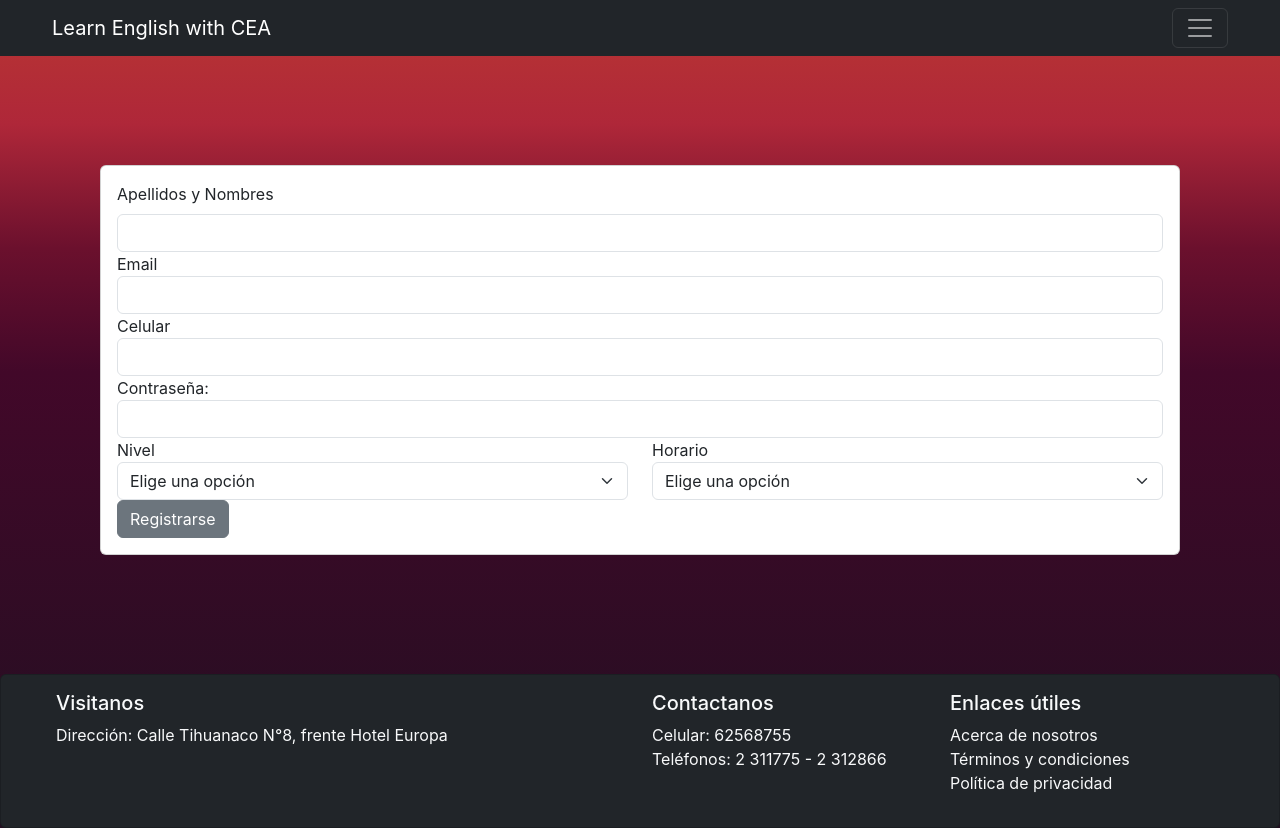
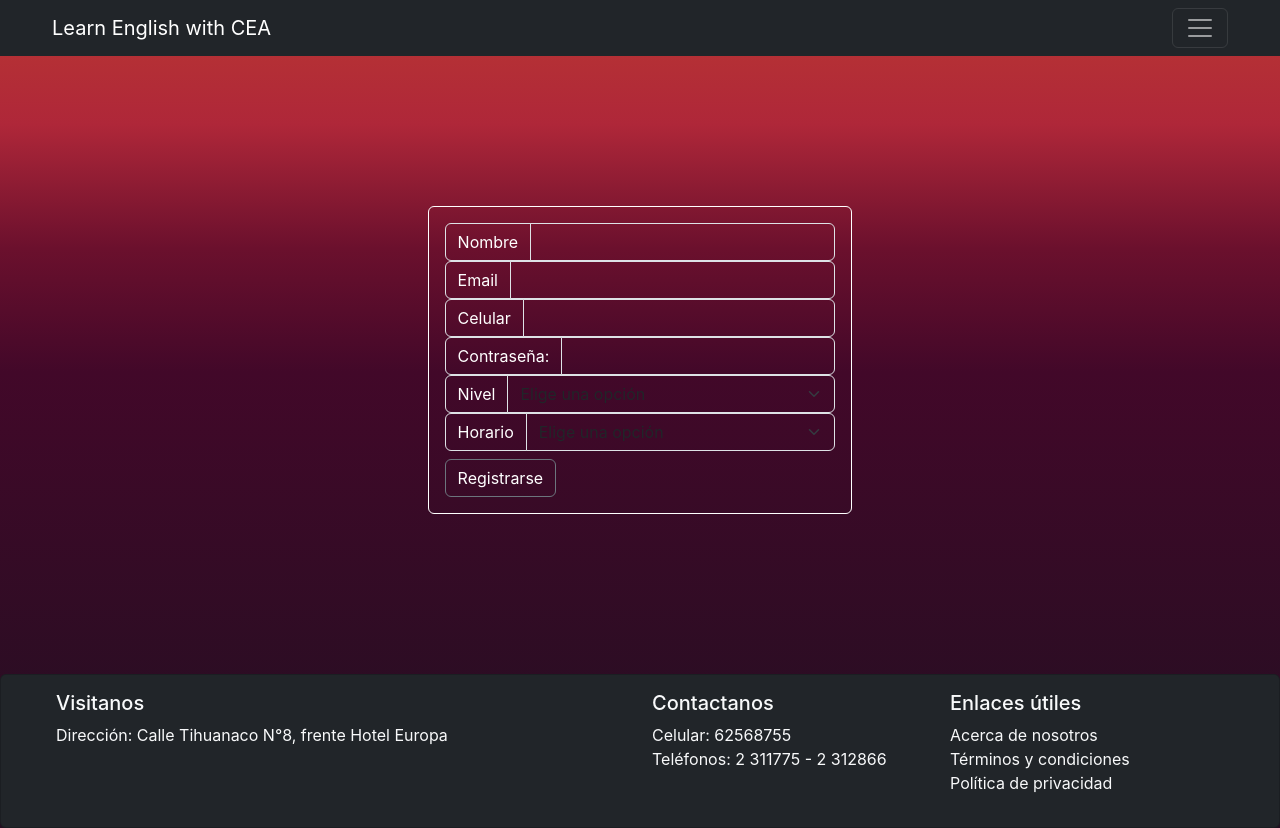
Before and after one commit to Ronald803/learn-english, a React (Create React App) app: page /create-user in a window 1280 px wide. Built offline with nearby package versions, Linux system fonts and the light colour scheme.

Commit message:
login and register added to home page

```diff
--- a/src/App.js
+++ b/src/App.js
@@ -21,8 +21,7 @@ function App() {
         {/* <div className='col-md-3'>
           <Lateral></Lateral>
         </div> */}
-        <div style={{"width":"90%"}}>
-
+        <div>
           <BrowserRouter>
             <Routes>
               <Route path='/' element={<Home></Home>}/>
--- a/src/axiosRequests/Dictionary/axiosServiceDictionary.js
+++ b/src/axiosRequests/Dictionary/axiosServiceDictionary.js
@@ -4,11 +4,11 @@ const url =  'https://www.dictionaryapi.com/api/v3/references';
             //https://www.dictionaryapi.com/api/v3/references/spanish/json/language?key=your-api-key
             //https://www.dictionaryapi.com/api/v3/references/sd4/json/
 export function getMeaningWord(word){
-    console.log({word});
+    //console.log({word});
     return axios.get(`${url}/sd4/json/${word}?key=c9e4a297-dad9-4815-bc33-ce2f93ec4c00`)
 }
 
 export function translateWord(word){
-    console.log({word});
+    //console.log({word});
     return axios.get(`${url}/spanish/json/${word}?key=0b9d5737-40dc-4fe3-9c2f-5e70644601ec`)
 }
--- a/src/components/Carousel.js
+++ b/src/components/Carousel.js
@@ -6,9 +6,6 @@ const Carousel = () => {
       <div class="carousel-inner">
         <div class="carousel-item active">
           <img src="./img/principal.jpg" class="d-block w-100" alt="..." />
-        </div>
-        <div class="carousel-item">
-          <img src="../img/img-portada3.jpg" class="d-block w-100" alt="..." />
         </div>
         <div class="carousel-item">
           <img src="../img/bins.jpg" class="d-block w-100" alt="..." />
--- a/src/components/CreateUserForm.js
+++ b/src/components/CreateUserForm.js
@@ -50,68 +50,60 @@ const CreateUserForm = () => {
         })
     }
     return (
-        <div className='card'>
+        <div className='bg-transparent text-white card border-white'>
             <form
                 onSubmit={handleSubmit}
-                className='card-body'
+                className='bg-transparent text-white card-body'
             >
-                <div>
-                    <label
-                        htmlFor='name'
-                        className='form-label'
-                    >
-                        Apellidos y Nombres
-                    </label>
+                <div className='input-group'>
+                    <span htmlFor='name' className='bg-transparent text-white input-group-text'>Nombre</span>
                     <input
                         type='text'
                         id='name'
                         name='name'
                         onChange={handleChange}
-                        className='form-control'
+                        className='bg-transparent text-white form-control'
                     />
                 </div>
 
-                <div>
-                    <label htmlFor='email'>Email </label>
+                <div className='bg-transparent text-white input-group'>
+                    <span htmlFor='email' className='bg-transparent text-white input-group-text'>Email </span>
                     <input
                         type='text'
                         id='email'
                         name='email'
                         onChange={handleChange}
-                        className='form-control'
+                        className='bg-transparent text-white form-control'
                     />
                 </div>
 
-                <div>
-                    <label htmlFor='cellphone'>Celular </label>
+                <div className='bg-transparent text-white input-group'>
+                    <span htmlFor='cellphone' className='bg-transparent text-white input-group-text'>Celular </span>
                     <input
                         type='text'
                         id='cellphone'
                         name='cellphone'
                         onChange={handleChange}
-                        className='form-control'
+                        className='bg-transparent text-white form-control'
                     />
                 </div>
-
-                <div>
-                    <label htmlFor='password'>Contraseña:</label>
+                <div className='bg-transparent text-white input-group'>
+                    <span htmlFor='password' className='bg-transparent text-white input-group-text'>Contraseña:</span>
                     <input
                         type='password'
                         id='password'
                         name='password'
                         onChange={handleChange}
-                        className='form-control'
+                        className='bg-transparent text-white form-control'
                     />
                 </div>
-
-                <div className='row'>
-                    <div className='col'>
-                        <label htmlFor='level'>Nivel </label>
+                <div className='bg-transparent text-white input-group'>
+                    <span htmlFor='level' className='bg-transparent text-white input-group-text'>Nivel </span>
                     <select
                         name='level'
                         id='level'
                         onChange={handleChange}
-                            className='col form-select'
+                        className='bg-transparent form-select'
                     >
                         <option value="">Elige una opción</option>
                         <option value='Básico'>Básico</option>
@@ -120,13 +112,13 @@ const CreateUserForm = () => {
                         <option value='Medio II'>Medio II</option>
                     </select>
                 </div>
-                    <div className='col'>
-                        <label htmlFor='schedule'>Horario</label>
+                <div className='bg-transparent text-white input-group'>
+                    <span htmlFor='schedule' className='bg-transparent text-white input-group-text'>Horario</span>
                         <select
                             name='schedule'
                             id='schedule'
                             onChange={handleChange}
-                                className='form-select'
+                            className='bg-transparent form-select'
                         >
                             <option value="">Elige una opción</option>
                             <option value='Mañana'>Mañana</option>
@@ -134,10 +126,7 @@ const CreateUserForm = () => {
                             <option value='Noche'>Noche</option>
                         </select>
                 </div>
-                </div>
-
-
-                <button className='btn btn-secondary'>Registrarse</button>
+                <button className='bg-transparent text-white mt-2 btn btn-secondary'>Registrarse</button>
             </form>
         </div>
 
--- a/src/components/Dictionary.js
+++ b/src/components/Dictionary.js
@@ -16,7 +16,7 @@ export default function Dictionary() {
             .then(response=>{
                 console.log(response.data);
                 if(response.data[0].shortdef){
-                    response.data.map(element=>{aux.push(element.shortdef[0])})
+                    response.data.map(element=>{aux.push(`${element.hwi.hw}(${element.fl}): ${element.shortdef[0]}`)})
                     setDefinitions(aux)
                 } else{
                     response.data.map(element=>{aux.push(`Quizas quisiste decir: ${element}`)})
@@ -48,7 +48,6 @@ return (
                 <input type='text' className='form-control' id='newWord' placeholder='Type a word' name='word' onChange={handleChange}/>
                 <button className='btn btn-outline-secondary' id='button-addon2'>Search</button>
             </div>
-
         </form>
         {
             definitions.length>0
--- a/src/components/LoginForm.js
+++ b/src/components/LoginForm.js
@@ -19,11 +19,9 @@ const LoginForm = () => {
         }
         await login(user)
             .then( answer=>{
-                //console.log(answer.data.body);
                 sessionStorage.setItem('t',answer.data.body.token)
                 sessionStorage.setItem('n',answer.data.body.name)
                 sessionStorage.setItem('r',answer.data.body.rol)
-                //alert('Bienvenida '+answer.data.body.name)
                 successAlert('Bienvenida '+answer.data.body.name)
                 dispatch(saveUser(answer.data.body))
                 setTimeout(() => {
@@ -31,47 +29,36 @@ const LoginForm = () => {
                   }, 2500);
             })
             .catch( error=>{
-                //console.log({error});
-                //alert('Lo sentimos algo salió mal')
                 errorAlert()
             })
-
-        // const answer = await login(user)
-        // console.log(answer.data.body);
-        // sessionStorage.setItem('t',answer.data.body.token)
-        // sessionStorage.setItem('n',answer.data.body.name)
-        // sessionStorage.setItem('r',answer.data.body.rol)
-        // alert('Bienvenida '+answer.data.body.name)
-        // dispatch(saveUser(answer.data.body))
-        // window.location.href='/'
     }
     const handleChange = (e) => {
         user[e.target.name] = e.target.value
     }
     return (
-        <div className='card'>
-            <form className='card-body' onSubmit={handleSubmit}>
-                <div className='mb-3'>
-                    <label className='form-label' htmlFor='email'>Correo electrónico </label>
+        <div className='bg-transparent text-white border-white card'>
+            <form className='bg-transparent text-white card-body' onSubmit={handleSubmit}>
+                <div className='bg-transparent text-white mb-3'>
+                    <label className='bg-transparent text-white form-label' htmlFor='email'>Correo electrónico </label>
                     <input
                         type='text'
                         id='email'
                         name='email'
-                        className='form-control'
+                        className='bg-transparent text-white form-control'
                         onChange={handleChange}
                     />
                 </div>
-                <div className='mb-3'>
-                    <label className='form-label' htmlFor='password'>Contraseña </label>
+                <div className='bg-transparent text-white mb-3'>
+                    <label className='bg-transparent text-white form-label' htmlFor='password'>Contraseña </label>
                     <input
-                        className='form-control'
+                        className='bg-transparent text-white form-control'
                         type='password'
                         id='password'
                         name='password'
                         onChange={handleChange}
                     />
                 </div>
-                <button className='btn btn-secondary'>Login</button>
+                <button className='bg-transparent text-white btn btn-secondary'>Login</button>
             </form>
         </div>
     );
--- a/src/components/Navbar.js
+++ b/src/components/Navbar.js
@@ -42,6 +42,7 @@ const NavBar = () => {
                                     </li>
                                 </div>
                                 :
+                                <div>
                                     <li className="nav-item dropdown">
                                         <a className="nav-link dropdown-toggle" href="#" role="button" data-bs-toggle="dropdown" aria-expanded="false">
                                             Iniciar sesión
@@ -54,8 +55,6 @@ const NavBar = () => {
                                             </li>
                                         </ul>
                                     </li>
-                            }
-
                                     <li className="nav-item dropdown">
                                         <a className="nav-link dropdown-toggle" href="#" role="button" data-bs-toggle="dropdown" aria-expanded="false">
                                             Crear Usuario
@@ -68,6 +67,8 @@ const NavBar = () => {
                                             </li>
                                         </ul>
                                     </li>
+                                </div>
+                            }
                             <hr/>
                             <li className='nav-item'>
                                 <Dictionary></Dictionary>
--- a/src/components/ScoreTable.js
+++ b/src/components/ScoreTable.js
@@ -36,7 +36,7 @@ const ScoreTable = (props) => {
                         {
                             sessionStorage.getItem('r')==="admin"
                             &&
-                            <th scope='col'>Acción</th>
+                            <th scope='col'></th>
                         }
                     </tr>
                 </thead>
@@ -62,7 +62,7 @@ const ScoreTable = (props) => {
                                 {
                                     sessionStorage.getItem('r')==="admin"
                                     &&
-                                    <th scope='col'><button className='btn btn-warning ' onClick={()=>enableTest(score.test)}>Reactivar</button></th>
+                                    <th scope='col'><button className='btn btn-warning ' onClick={()=>enableTest(score.test)}>R</button></th>
                                 }
                             </tr>
                         )
--- a/src/components/Translator.js
+++ b/src/components/Translator.js
@@ -14,7 +14,7 @@ export default function Translator() {
                 .then(response=>{
                     console.log(response.data);
                     if(response.data[0].shortdef){
-                        response.data.map(element=>{aux.push(element.shortdef[0])})
+                        response.data.map(element=>{aux.push(`${element.hwi.hw}(${element.fl}): ${element.shortdef[0]}`)})
                         setDefinitions(aux)
                     } else {
                         response.data.map(element=>{aux.push(`Quizas quisiste decir: ${element}`)})
@@ -39,7 +39,7 @@ export default function Translator() {
     <div>
         <form onSubmit={handleSubmit} className='text-center'>
             <li className='nav-item'>
-                <a className='nav-link'>TRANSLATE a word</a>
+                <a className='nav-link'>TRANSLATE A WORD</a>
             </li>
             <div className='input-group'>
                 <input type='text' className='form-control' id='newWord' placeholder='Type a word' name='word' onChange={handleChange}/>
```
Also changed, not shown: src/pages/Home.js (+31 -57 lines), src/pages/Scores.js (+5 -5 lines), public/img/img-portada3.jpg (deleted). Lines whose indentation alone changed are shown as unchanged.
